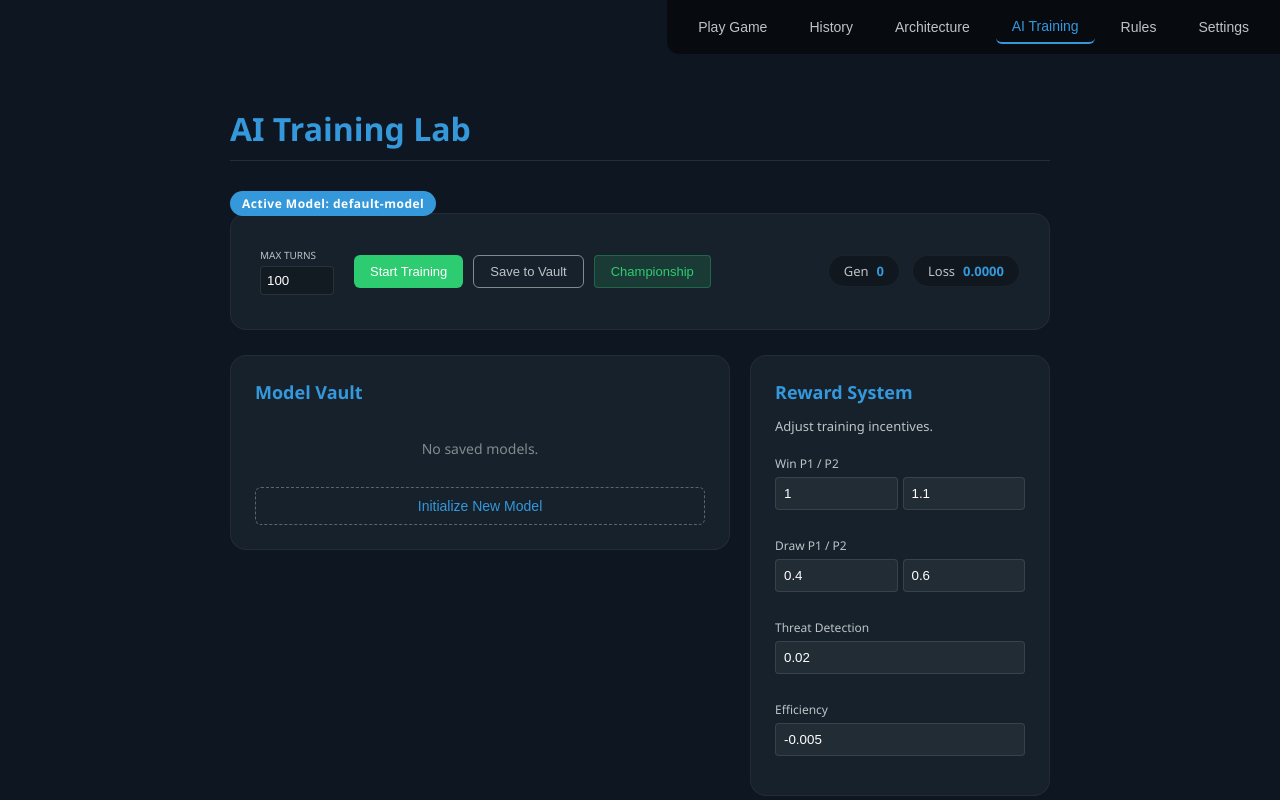
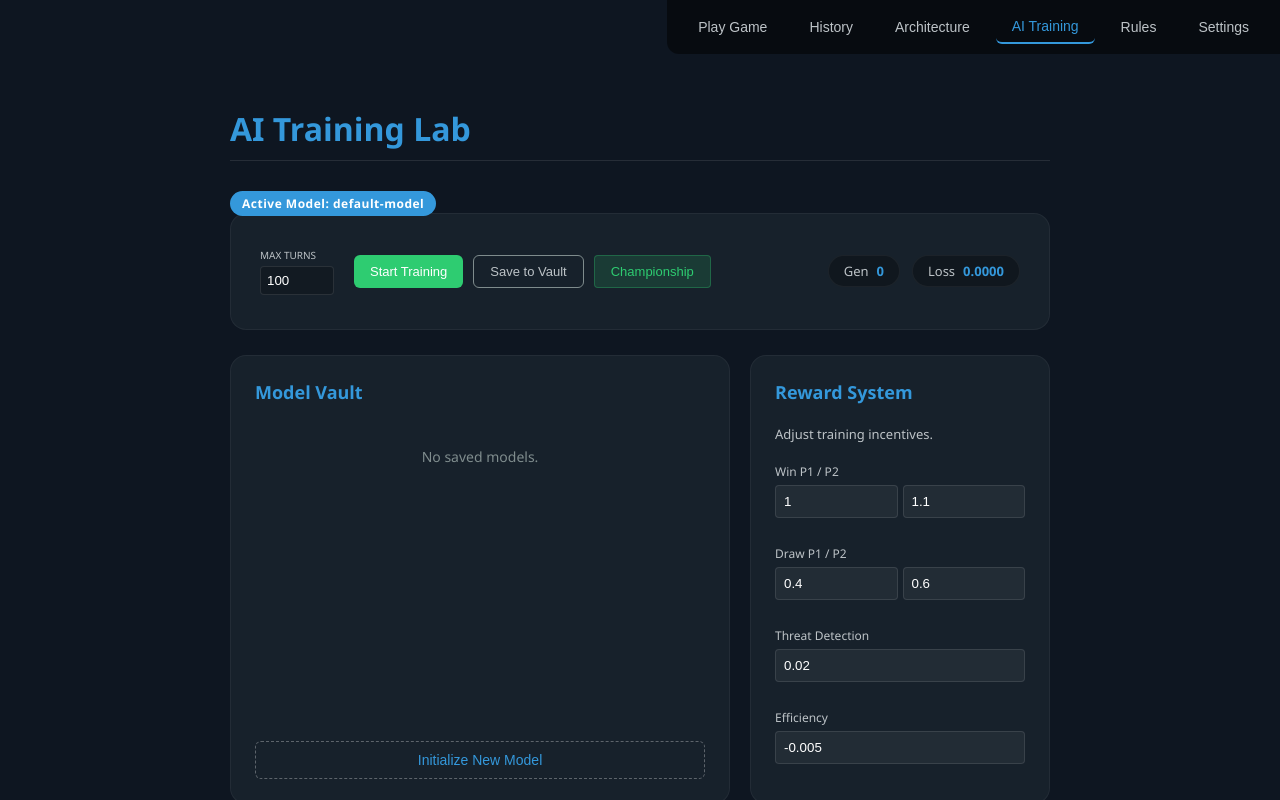
Before and after one commit to MicahWade/Hex-a-Gon-AI, a React (Vite) app: page / in a window 1280 px wide. Both pictures are taken after a click on the button "AI Training". Built offline with nearby package versions, Linux system fonts and the light colour scheme.

Commit message:
feat: balance Model Vault and Reward System heights for a symmetrical AI Lab layout

```diff
--- a/src/App.css
+++ b/src/App.css
@@ -350,6 +350,12 @@ button:hover {
   display: flex;
   flex-direction: column;
   gap: 20px;
+}
+
+.full-height-card {
+  height: 100%;
+  display: flex;
+  flex-direction: column;
 }
 
 .viz-canvas {
--- a/src/components/AITraining.tsx
+++ b/src/components/AITraining.tsx
@@ -242,7 +242,7 @@ export const AITraining: React.FC<Props> = ({ isTraining, setIsTraining, layers
 
       <div className="ai-grid">
         <div className="ai-main-col">
-          <section className="model-vault card">
+          <section className="model-vault card full-height-card">
             <h3>Model Vault</h3>
             <div className="vault-list">
               {vault.length === 0 && <p className="no-moves">No saved models.</p>}
@@ -259,12 +259,12 @@ export const AITraining: React.FC<Props> = ({ isTraining, setIsTraining, layers
                 </div>
               ))}
             </div>
-            <button className="add-layer-btn" style={{marginTop: '15px'}} onClick={handleCreateNew}>Initialize New Model</button>
+            <button className="add-layer-btn" style={{marginTop: 'auto'}} onClick={handleCreateNew}>Initialize New Model</button>
           </section>
         </div>
 
         <div className="ai-side-col">
-          <section className="reward-config card">
+          <section className="reward-config card full-height-card">
             <h3>Reward System</h3>
             <p className="section-desc">Adjust training incentives.</p>
             <div className="reward-grid">
```
